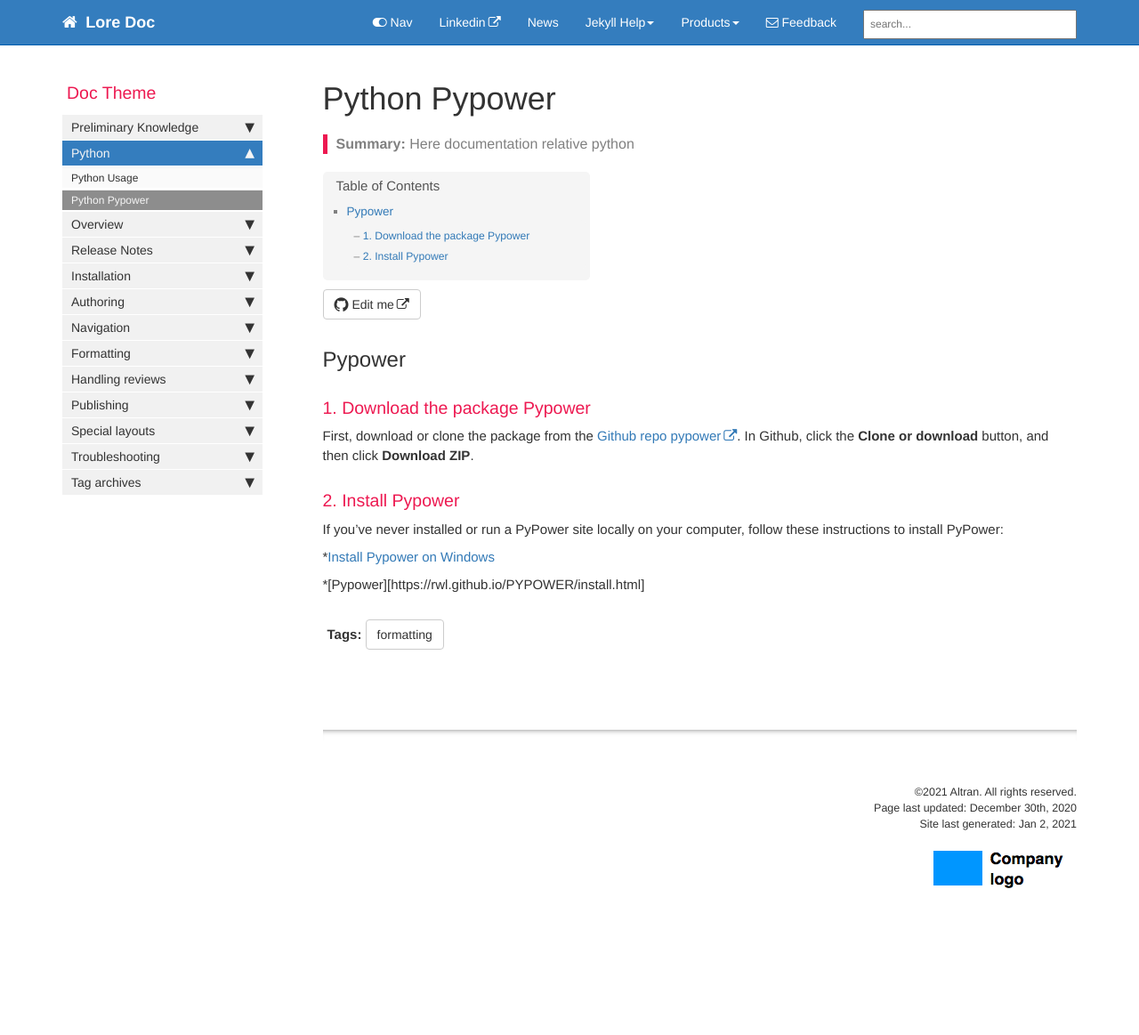
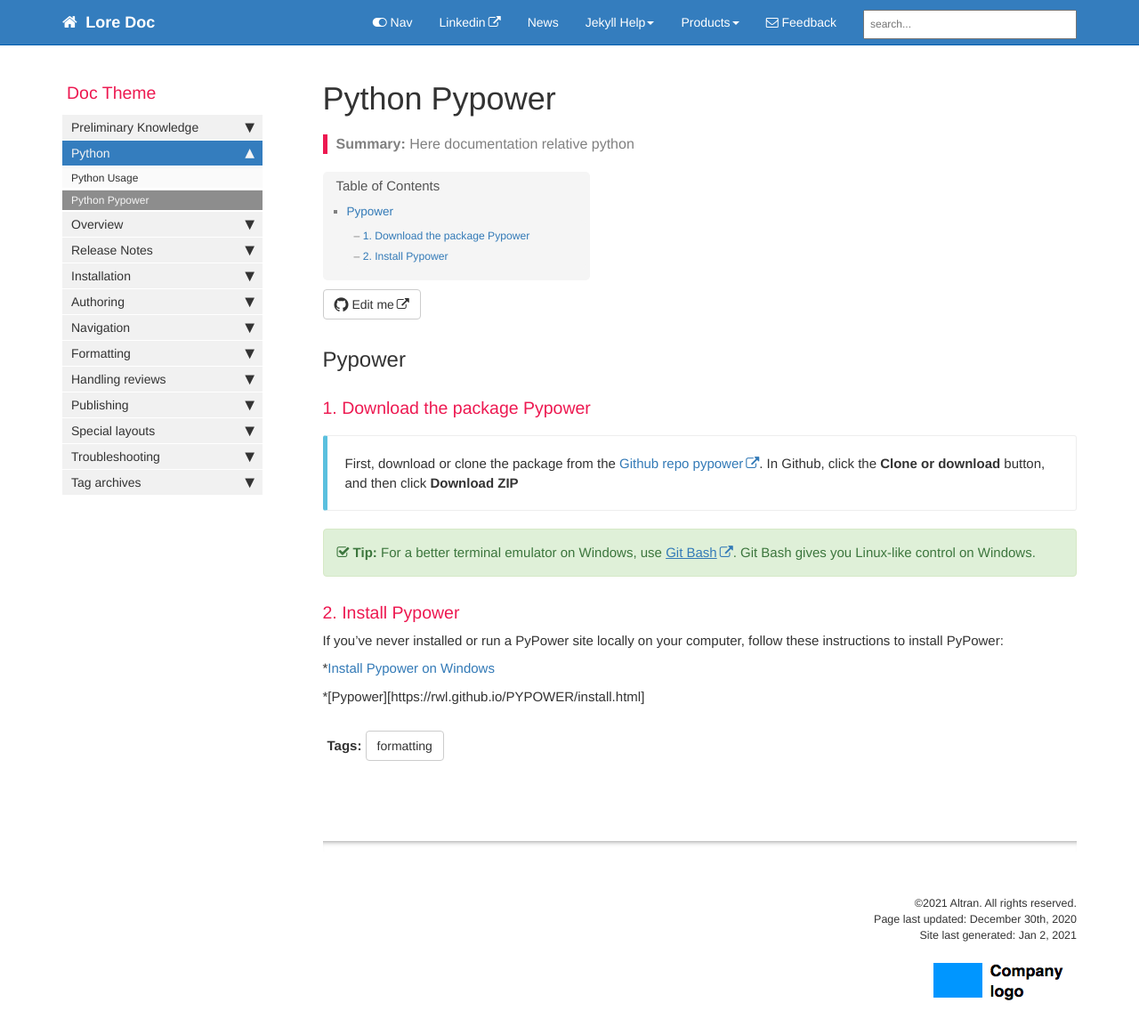
Before and after one commit to lg-gonzalez-juarez/documentation, a Jekyll site: the page built from pages/mydoc/mydoc_python_pypower.md, in a window 1280 px wide and 1200 px high. Shown: the top 1163 px of the window at 89% size. Built offline with Jekyll 4.4.1, drawn with Linux system fonts in a browser that asks for light colours; comment, search, counter and statistics services are not loaded.

Commit message:
updating

```diff
--- a/pages/mydoc/mydoc_python_pypower.md
+++ b/pages/mydoc/mydoc_python_pypower.md
@@ -15,7 +15,9 @@ output: web, pdf
 
 ### 1. Download the package Pypower
 
-First, download or clone the package from the [Github repo pypower](https://rwl.github.io/PYPOWER/). In Github, click the **Clone or download** button, and then click **Download ZIP**.
+{% include callout.html content="First, download or clone the package from the [Github repo pypower](https://rwl.github.io/PYPOWER/). In Github, click the **Clone or download** button, and then click **Download ZIP**" type="info" %}
+
+{% include tip.html content="For a better terminal emulator on Windows, use [Git Bash](https://git-for-windows.github.io/). Git Bash gives you Linux-like control on Windows." %}
 
 ### 2. Install Pypower
 
```
